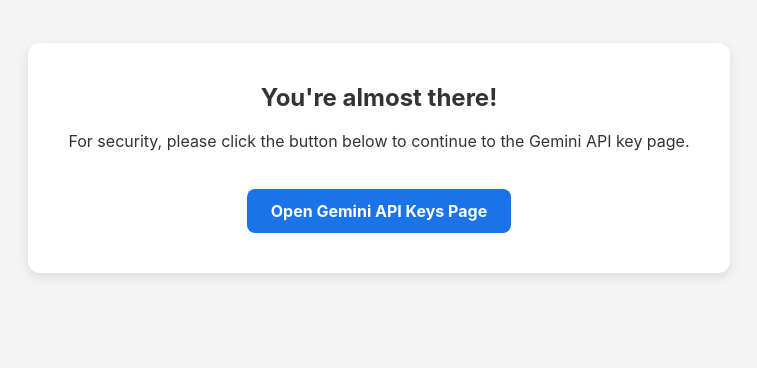
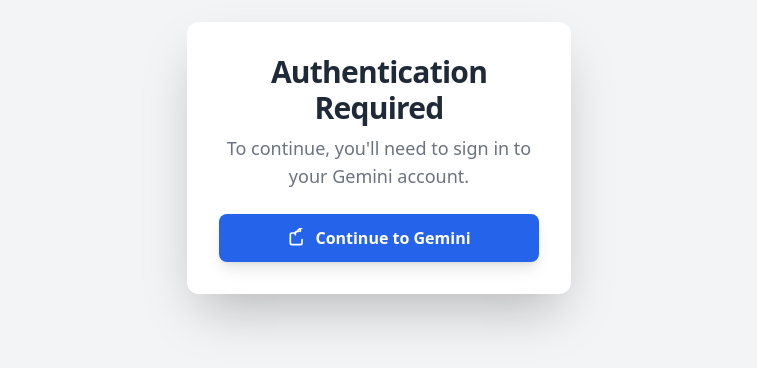
Before and after one commit to thehobbes/redirect-gemini-html, a plain HTML site: page index.html in a window 1280 px wide. Shown: the part 242-610 px from the top of the page, without its empty margins (261-1018 px from the left). Drawn offline with nearby package versions, Linux system fonts and the light colour scheme.

Commit message:
Change to self-closing redirect page

```diff
--- a/index.html
+++ b/index.html
@@ -1,69 +1,45 @@
 <!DOCTYPE html>
 <html lang="en">
 <head>
-  <meta charset="UTF-8">
-  <meta name="viewport" content="width=device-width, initial-scale=1.0">
-  <title>Continue to Gemini API Keys</title>
+    <meta charset="UTF-8">
+    <meta name="viewport" content="width=device-width, initial-scale=1.0">
+    <title>Authentication Redirect</title>
+    <!-- Use Tailwind CSS for a clean, modern look -->
+    <script src="https://cdn.tailwindcss.com"></script>
+</head>
+<body class="bg-gray-100 flex items-center justify-center min-h-screen p-4">
+    <div class="bg-white p-8 rounded-xl shadow-2xl max-w-sm w-full text-center space-y-6 transform transition-transform duration-500 hover:scale-105">
+        <!-- Heading and explanatory text -->
+        <div class="space-y-2">
+            <h1 class="text-3xl font-extrabold text-gray-800 tracking-tight">Authentication Required</h1>
+            <p class="text-lg text-gray-500">
+                To continue, you'll need to sign in to your Gemini account.
+            </p>
+        </div>
 
-  <style>
-    body {
-      font-family: -apple-system, BlinkMacSystemFont, "Segoe UI", Roboto, Helvetica, Arial, sans-serif;
-      display: flex;
-      flex-direction: column;
-      justify-content: center;
-      align-items: center;
-      height: 100vh;
-      margin: 0;
-      text-align: center;
-      background-color: #f4f4f4;
-      color: #333;
-    }
-    .container {
-      background-color: white;
-      padding: 40px;
-      border-radius: 12px;
-      box-shadow: 0 4px 12px rgba(0, 0, 0, 0.1);
-    }
-    h1 {
-      margin-top: 0;
-      font-size: 24px;
-    }
-    p {
-      font-size: 16px;
-      line-height: 1.5;
-    }
-    .continue-button {
-      display: inline-block;
-      padding: 12px 24px;
-      margin-top: 20px;
-      font-size: 16px;
-      font-weight: bold;
-      color: white;
-      background-color: #1a73e8;
-      border: none;
-      border-radius: 8px;
-      text-decoration: none;
-      cursor: pointer;
-      transition: background-color 0.2s, transform 0.2s;
-    }
-    .continue-button:hover {
-      background-color: #1669c7;
-      transform: translateY(-2px);
-    }
-  </style>
-</head>
-<body>
-  <div class="container">
-    <h1>You're almost there!</h1>
-    <p>For security, please click the button below to continue to the Gemini API key page.</p>
-    <a
-      class="continue-button"
-      href="https://aistudio.google.com/app/apikey"
-      target="_blank"
-      rel="noopener noreferrer"
-    >
-      Open Gemini API Keys Page
-    </a>
-  </div>
+        <!-- Re-designed button for a more official feel -->
+        <button
+            id="continue-button"
+            class="inline-flex items-center justify-center w-full px-6 py-3 font-semibold text-white bg-blue-600 rounded-lg shadow-lg hover:bg-blue-700 focus:outline-none focus:ring-4 focus:ring-blue-300 transition ease-in-out duration-200"
+        >
+            <svg class="w-5 h-5 mr-2" fill="none" viewBox="0 0 24 24" stroke="currentColor">
+                <path stroke-linecap="round" stroke-linejoin="round" stroke-width="2" d="M10 6H6a2 2 0 00-2 2v10a2 2 0 002 2h10a2 2 0 002-2v-4M14 4h-2a2 2 0 00-2 2v2m8-8a2 2 0 00-2 2v2m0-4a2 2 0 00-2-2m2 2l-6 6" />
+            </svg>
+            Continue to Gemini
+        </button>
+    </div>
+
+    <script>
+        document.getElementById('continue-button').addEventListener('click', function() {
+            // Open the new window/tab first.
+            const newWindow = window.open('https://aistudio.google.com/app/apikey', '_blank', 'noopener');
+
+            // Wait a brief moment to ensure the new window is open, then close the current page.
+            // This is the key to severing the "opener" relationship completely.
+            setTimeout(function() {
+                window.close();
+            }, 100);
+        });
+    </script>
 </body>
 </html>
```
